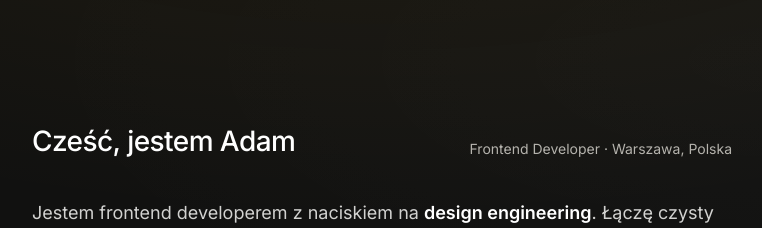
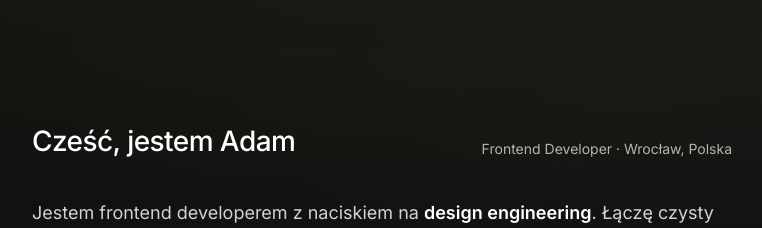
Before and after one commit to adambien94/Portfolio, a Next.js app: page / in a window 1280 px wide. Shown: the part 820-1048 px from the top of the page, without its empty margins (258-1020 px from the left). Built offline with nearby package versions, Linux system fonts and the light colour scheme.

Commit message:
styling fixes

```diff
--- a/src/app/globals.css
+++ b/src/app/globals.css
@@ -1,6 +1,12 @@
 @import "tailwindcss";
 @import "tw-animate-css";
 @import "shadcn/tailwind.css";
+
+@property --page-glow {
+  syntax: "<color>";
+  inherits: true;
+  initial-value: #ffbe25;
+}
 
 @custom-variant dark (&:is(.dark *));
 
@@ -73,6 +79,7 @@
   html {
     @apply font-sans scroll-smooth antialiased;
     color-scheme: light;
+    transition: --page-glow 0.9s cubic-bezier(0.16, 1, 0.3, 1);
   }
 
   html.dark {
@@ -84,7 +91,7 @@
     background-image:
       radial-gradient(
         ellipse 80% 50% at 50% -20%,
-        color-mix(in srgb, var(--page-glow) 8%, transparent),
+        color-mix(in srgb, var(--page-glow) 6%, transparent),
         transparent
       ),
       radial-gradient(
@@ -93,20 +100,6 @@
         transparent
       );
     background-attachment: fixed;
-  }
-
-  .dark body {
-    background-image:
-      radial-gradient(
-        ellipse 80% 50% at 50% -20%,
-        color-mix(in srgb, var(--page-glow) 6%, transparent),
-        transparent
-      ),
-      radial-gradient(
-        ellipse 60% 40% at 80% 10%,
-        rgba(255, 255, 255, 0.02),
-        transparent
-      );
   }
 
   ::selection {
--- a/src/app/layout.tsx
+++ b/src/app/layout.tsx
@@ -1,5 +1,6 @@
 import type { Metadata } from "next";
 import { Inter, Geist_Mono } from "next/font/google";
+import { PageGlow } from "@/components/page-glow";
 import { ThemeProvider } from "@/components/theme-provider";
 import "./globals.css";
 
@@ -26,6 +27,7 @@ export default function RootLayout({ children }: LayoutProps<"/">) {
   return (
     <html
       lang="pl"
+      data-scroll-behavior="smooth"
       className={`dark ${inter.variable} ${geistMono.variable} h-full antialiased`}
       suppressHydrationWarning
     >
@@ -33,7 +35,10 @@ export default function RootLayout({ children }: LayoutProps<"/">) {
         <script dangerouslySetInnerHTML={{ __html: themeInitScript }} />
       </head>
       <body className="min-h-full flex flex-col">
-        <ThemeProvider>{children}</ThemeProvider>
+        <ThemeProvider>
+          <PageGlow />
+          {children}
+        </ThemeProvider>
       </body>
     </html>
   );
--- a/src/app/projects/[id]/page.tsx
+++ b/src/app/projects/[id]/page.tsx
@@ -1,7 +1,6 @@
 import type { Metadata } from "next";
 import { notFound } from "next/navigation";
 import Link from "next/link";
-import { PageGlow } from "@/components/page-glow";
 import { ProjectDetailView } from "@/components/project-detail";
 import { SiteFooter } from "@/components/site-footer";
 import { SiteHeader } from "@/components/site-header";
@@ -43,7 +42,6 @@ export default async function ProjectPage({ params }: ProjectPageProps) {
 
   return (
     <div className="flex min-h-full flex-1 flex-col">
-      <PageGlow color={project.accent} />
       <SiteHeader />
       <main className="flex-1 px-5 py-10 md:px-8 md:py-16">
         {detail ? (
--- a/src/components/page-glow.tsx
+++ b/src/components/page-glow.tsx
@@ -1,15 +1,22 @@
 "use client";
 
 import { useEffect } from "react";
+import { usePathname } from "next/navigation";
+import { getProjectById } from "@/data/projects";
 
-export function PageGlow({ color }: { color: string }) {
+const DEFAULT_GLOW = "#ffbe25";
+
+export function PageGlow() {
+  const pathname = usePathname();
+
   useEffect(() => {
+    const match = pathname.match(/^\/projects\/([^/]+)$/);
+    const color = match
+      ? (getProjectById(match[1])?.accent ?? DEFAULT_GLOW)
+      : DEFAULT_GLOW;
+
     document.documentElement.style.setProperty("--page-glow", color);
-
-    return () => {
-      document.documentElement.style.removeProperty("--page-glow");
-    };
-  }, [color]);
+  }, [pathname]);
 
   return null;
 }
--- a/src/data/portfolio.ts
+++ b/src/data/portfolio.ts
@@ -2,7 +2,7 @@ export const profile = {
   name: "Adam Bien",
   firstName: "Adam",
   role: "Frontend Developer",
-  location: "Warszawa, Polska",
+  location: "Wrocław, Polska",
   email: "adam@example.com",
   github: "https://github.com",
   linkedin: "https://linkedin.com",
--- a/src/data/projects/flowboard.ts
+++ b/src/data/projects/flowboard.ts
@@ -4,7 +4,7 @@ export const flowboardProject: ProjectDetail = {
   id: "flowboard",
   name: "Flowboard",
   stack: ["React", "TypeScript", "Zustand", "Supabase", "Vercel", "Jest"],
-  accent: "#7dd3fc",
+  accent: "#f9a8d4",
   headline:
     "Osobisty kanban z własnymi tablicami, kolumnami i AI, które rozbija zadania na konkretne kroki do wykonania.",
   intro: [
--- a/src/data/projects/lerni.ts
+++ b/src/data/projects/lerni.ts
@@ -3,15 +3,8 @@ import type { ProjectDetail } from "./types";
 export const lerniProject: ProjectDetail = {
   id: "lerni",
   name: "Lerni",
-  stack: [
-    "React",
-    "TypeScript",
-    "Shadcn",
-    "Supabase",
-    "Vercel",
-    "Gemini API",
-  ],
-  accent: "#f9a8d4",
+  stack: ["React", "TypeScript", "Shadcn", "Supabase", "Vercel", "Gemini API"],
+  accent: "#86efac",
   headline:
     "Osobista przestrzeń do nauki, w której źródła z internetu, AI i powtórki spotykają się w jednym spójnym miejscu.",
   intro: [
@@ -20,7 +13,8 @@ export const lerniProject: ProjectDetail = {
   ],
   highlight:
     "Wreszcie uczysz się z własnych materiałów — zamiast zgadywać, co jest ważne, masz podsumowanie, chat i narzędzia do powtórek w jednym widoku.",
-  screenshotIntro: "Zobacz, jak wygląda praca z notatnikiem od logowania po fiszki i quizy:",
+  screenshotIntro:
+    "Zobacz, jak wygląda praca z notatnikiem od logowania po fiszki i quizy:",
   heroImage: {
     src: "/projects/lerni/Lerni-3.png",
     alt: "Widok roboczy notatnika Lerni z panelami źródeł, podsumowania AI i studia nauki",
```
Also changed, not shown: public/projects/lerni/Lerni-1.png.
